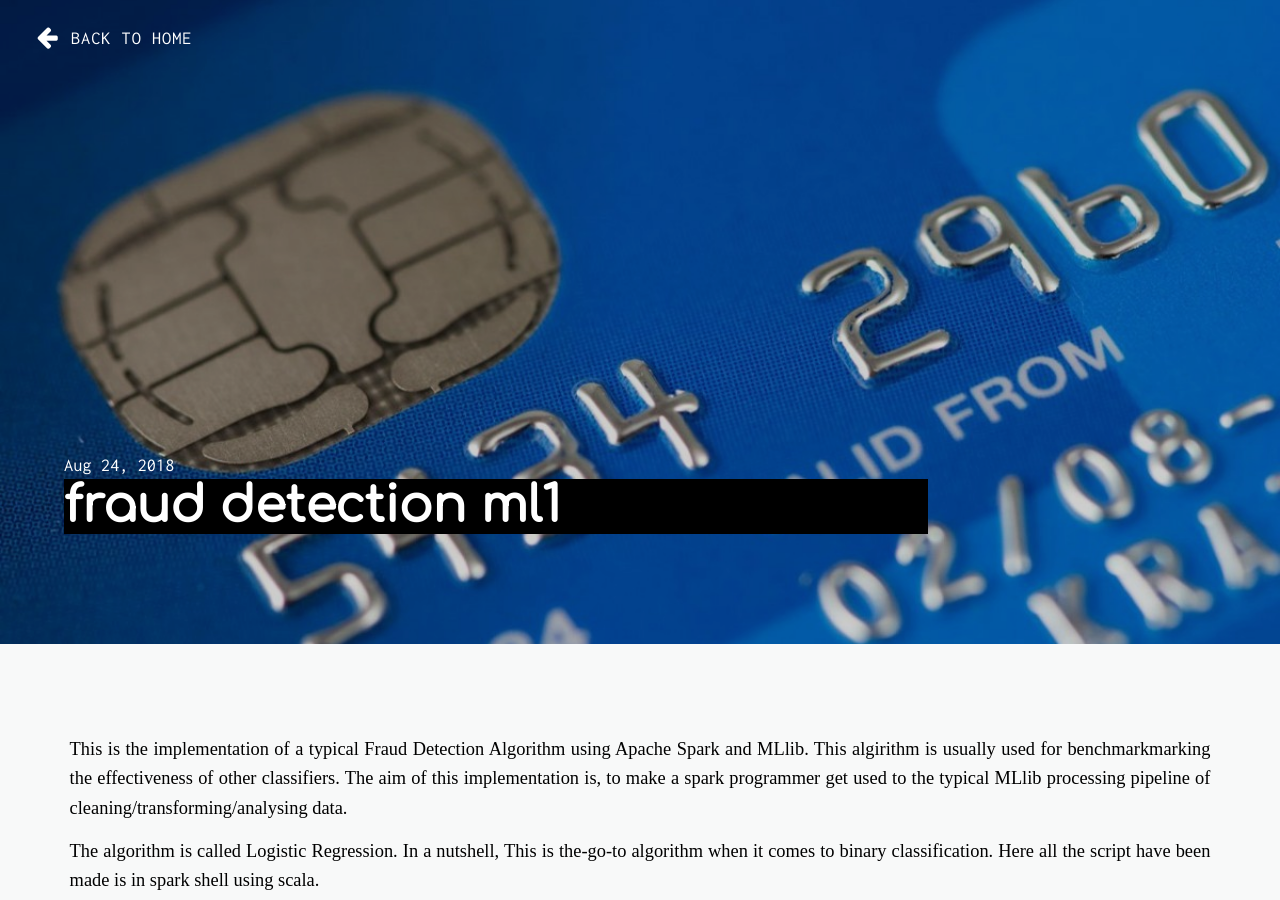
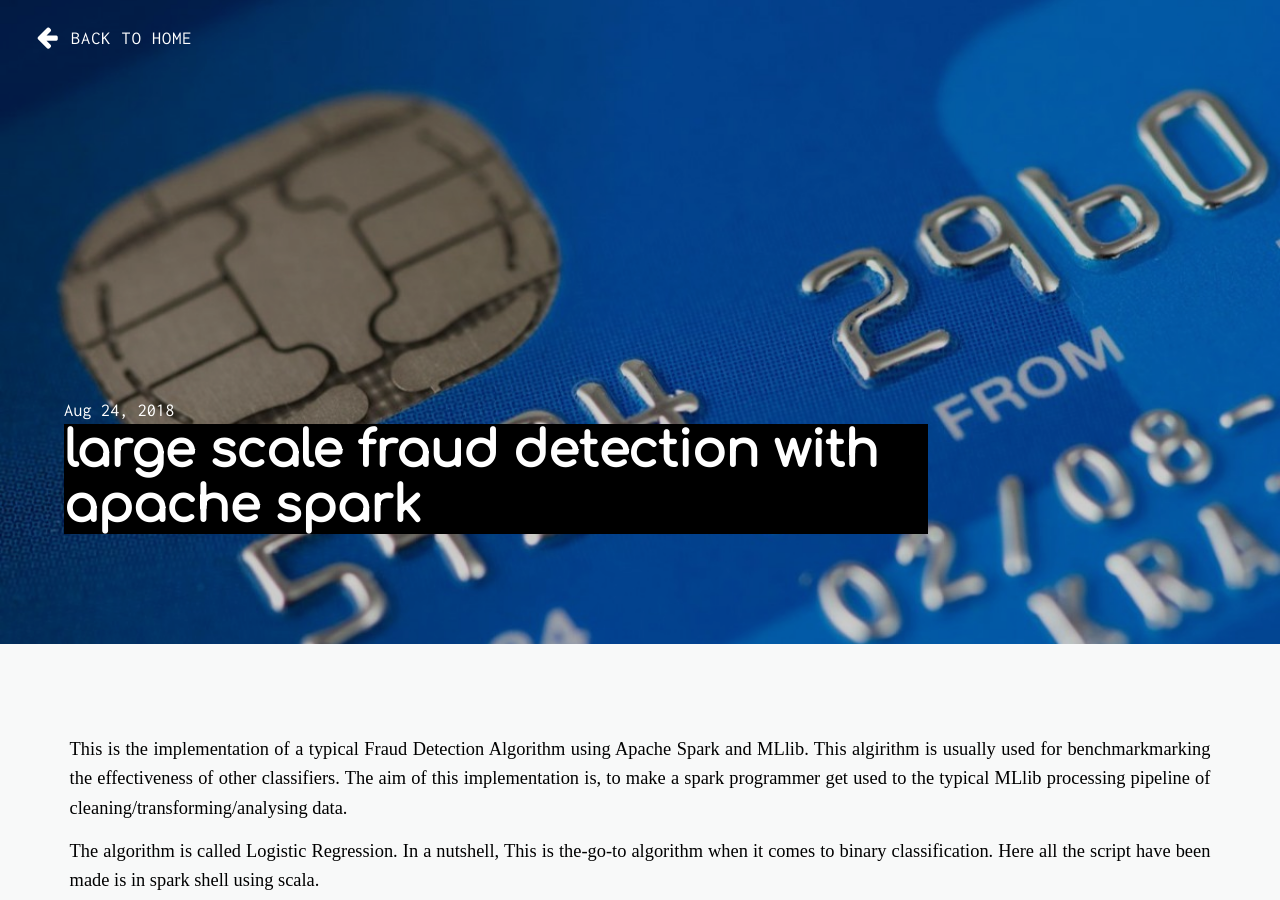
Before and after one commit to daftengineer/daftengineer.github.io, a Jekyll site: the page built from _posts/2018-08-24-fraud-detection.markdown, in a window 1280 px wide and 900 px high. Built offline with Jekyll 4.4.1, drawn with Linux system fonts in a browser that asks for light colours; nearby versions of some CDN libraries.

Commit message:
Update 2018-08-24-fraud-detection.markdown

```diff
--- a/_posts/2018-08-24-fraud-detection.markdown
+++ b/_posts/2018-08-24-fraud-detection.markdown
@@ -1,6 +1,6 @@
 ---
 layout: post
-title: "fraud detection ml1"
+title: "large scale fraud detection with apache spark"
 date: 2018-08-24
 description: This is simple fraud Detection Program in Spark
 image: "background-image: url('https://daftengineer.github.io/media_assets/fraud.jpg');"
```
